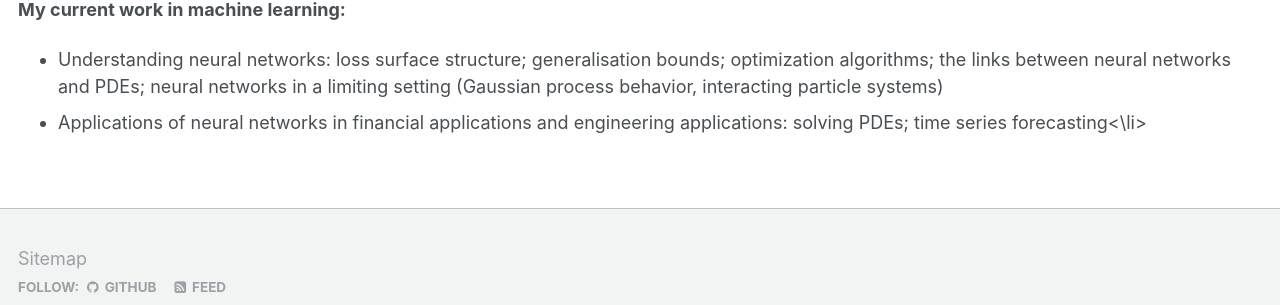
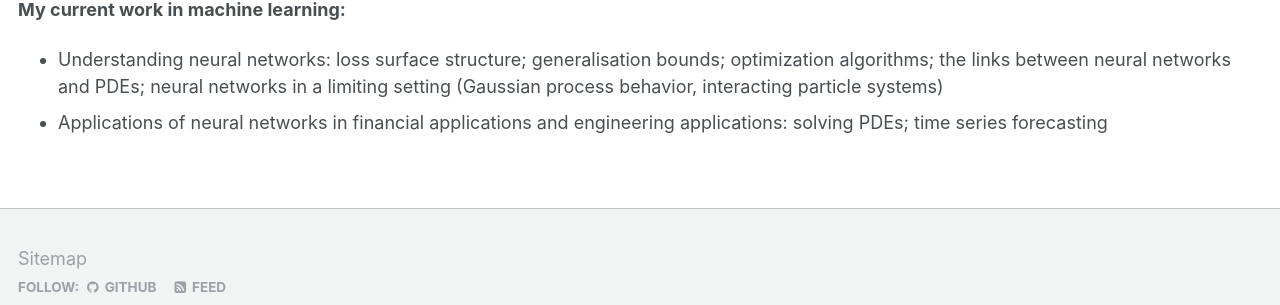
Before and after one commit to aib93/aib93.github.io, a Jekyll site: the page built from _pages/about.md, in a window 1280 px wide. Shown: the part 459-764 px from the top of the page. Built offline with Jekyll 4.4.1, drawn with Linux system fonts in a browser that asks for light colours.

Commit message:
Initial commit

```diff
--- a/_pages/about.md
+++ b/_pages/about.md
@@ -20,6 +20,6 @@ Financial mathematics, Machine learning (Neural networks, Gaussian processes, Ba
 <ul>
 <li>Understanding neural networks: loss surface structure; generalisation bounds; optimization algorithms; the links between neural networks and PDEs; neural networks in a limiting setting (Gaussian process behavior, interacting particle systems)</li>
 
-<li>Applications of neural networks in financial applications and engineering applications: solving PDEs; time series forecasting<\li>
+<li>Applications of neural networks in financial applications and engineering applications: solving PDEs; time series forecasting</li>
 
 <ul>
```
Also changed, not shown: Gemfile.lock.
